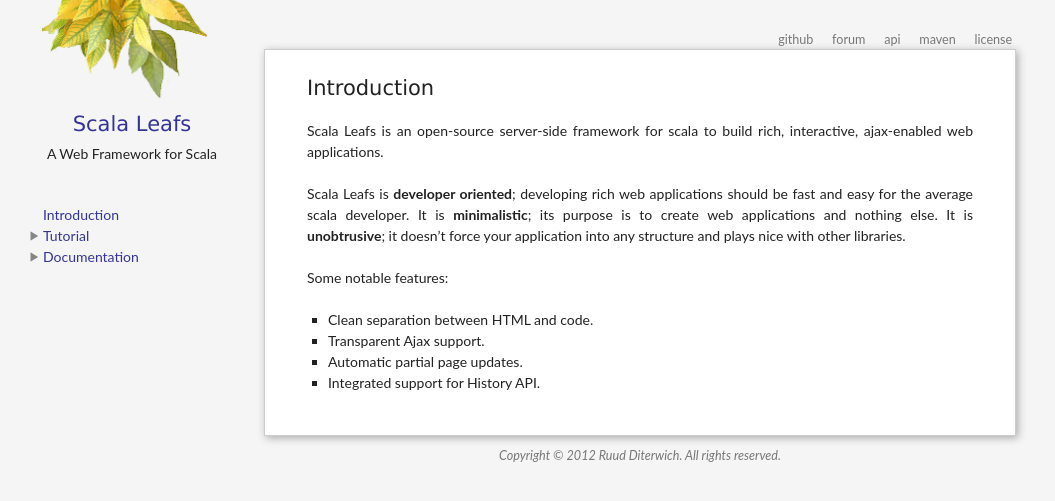
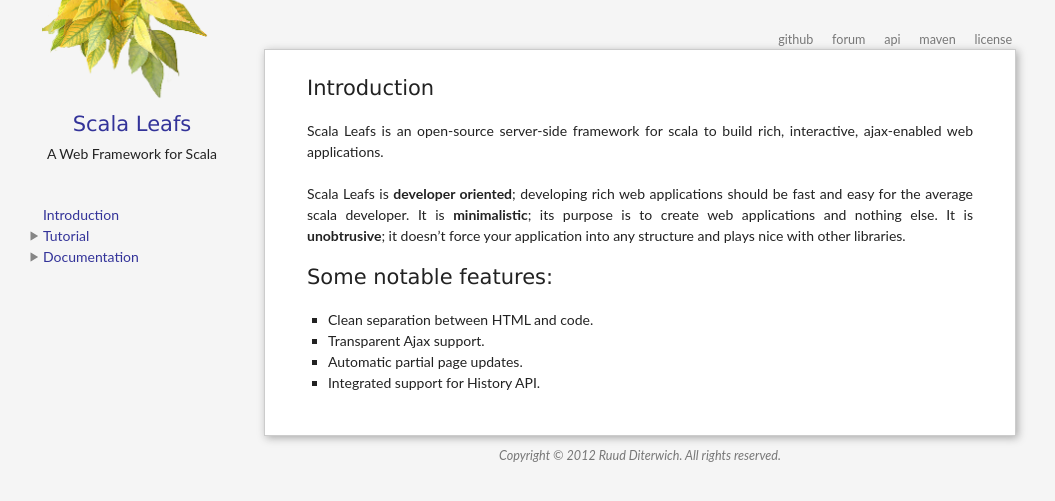
Before and after one commit to scalastuff/scalaleafs, a Jekyll site: the page built from index.md, in a window 1280 px wide. Shown: the top 501 px of the page, without its empty margins (0-1055 px from the left). Built offline with Jekyll 4.4.1, drawn with Linux system fonts in a browser that asks for light colours.

```diff
--- a/index.md
+++ b/index.md
@@ -9,7 +9,7 @@ Scala Leafs is an open-source server-side framework for scala to build rich, int
 Scala Leafs is **developer oriented**; developing rich web applications should be fast and easy for the average scala developer. It is **minimalistic**; its purpose is to create web applications and nothing else. It is **unobtrusive**; it doesn't force your application into any structure and plays nice with other libraries.
 
 
-Some notable features:
+### Some notable features:
 
 - Clean separation between HTML and code.
 - Transparent Ajax support.
```
